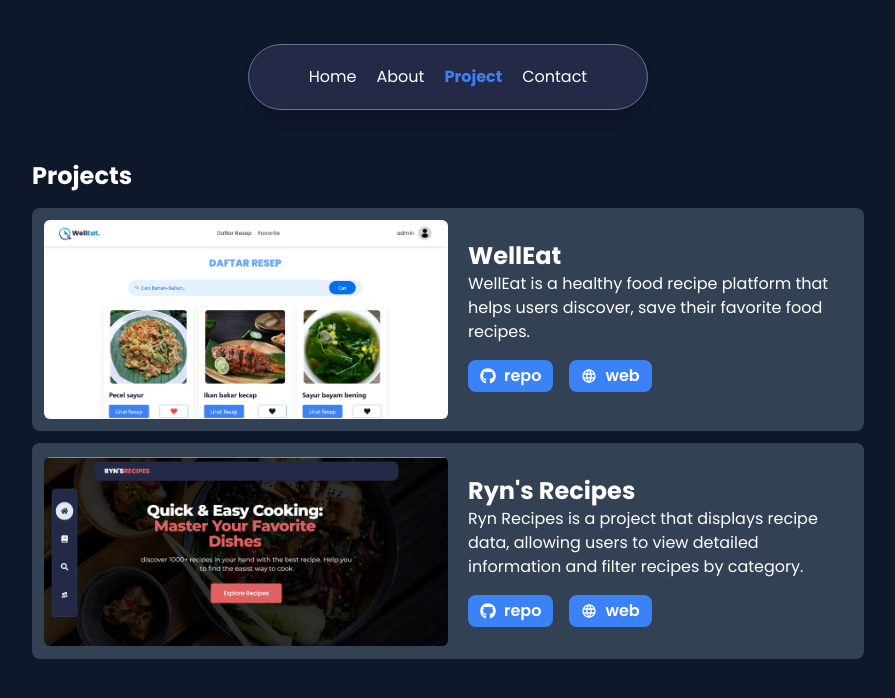
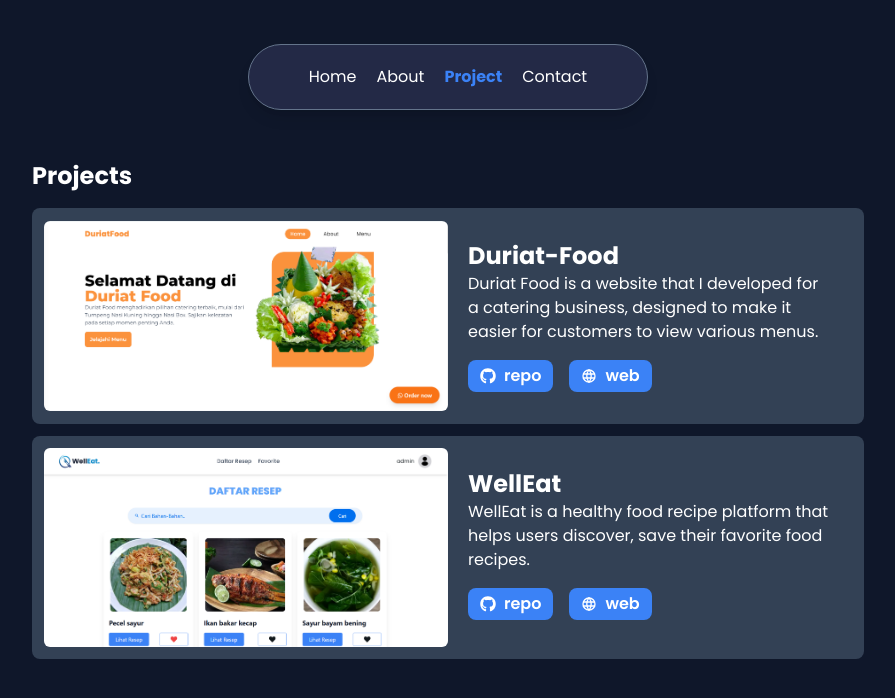
Before and after one commit to nrrarnn/portofolio-typescript, a React (Vite) app: page /project in a window 1280 px wide. Shown: the top 698 px of the page, without its empty margins (192-1087 px from the left). Built offline with nearby package versions, Linux system fonts and the light colour scheme.

Commit message:
[ADD] add project

```diff
--- a/src/components/HeroSection.tsx
+++ b/src/components/HeroSection.tsx
@@ -14,7 +14,7 @@ const HeroSection: React.FC = () => {
   useEffect(() => {
     if (textRef.current && imgRef.current) {
     gsap.to(textRef.current, {
-      duration: 6,
+      duration: 3,
       text: {
         value: "Web Developer",
         delimiter: ""
--- a/src/components/Projects.tsx
+++ b/src/components/Projects.tsx
@@ -43,6 +43,13 @@ const Projects: React.FC = () => {
   }, []);
 
   const projects: Project[] = [
+    {
+      title: "Duriat-Food",
+      description: 'Duriat Food is a website that I developed for a catering business, designed to make it easier for customers to view various menus.',
+      image: 'duriat',
+      linkCode: 'https://github.com/nrrarnn/duriat-food',
+      linkWeb: 'https://duriat-food.netlify.app/'
+    },
     {
       title: "WellEat",
       description: 'WellEat is a healthy food recipe platform that helps users discover, save their favorite food recipes.',
```
Also changed, not shown: public/img/duriat.png (added).
